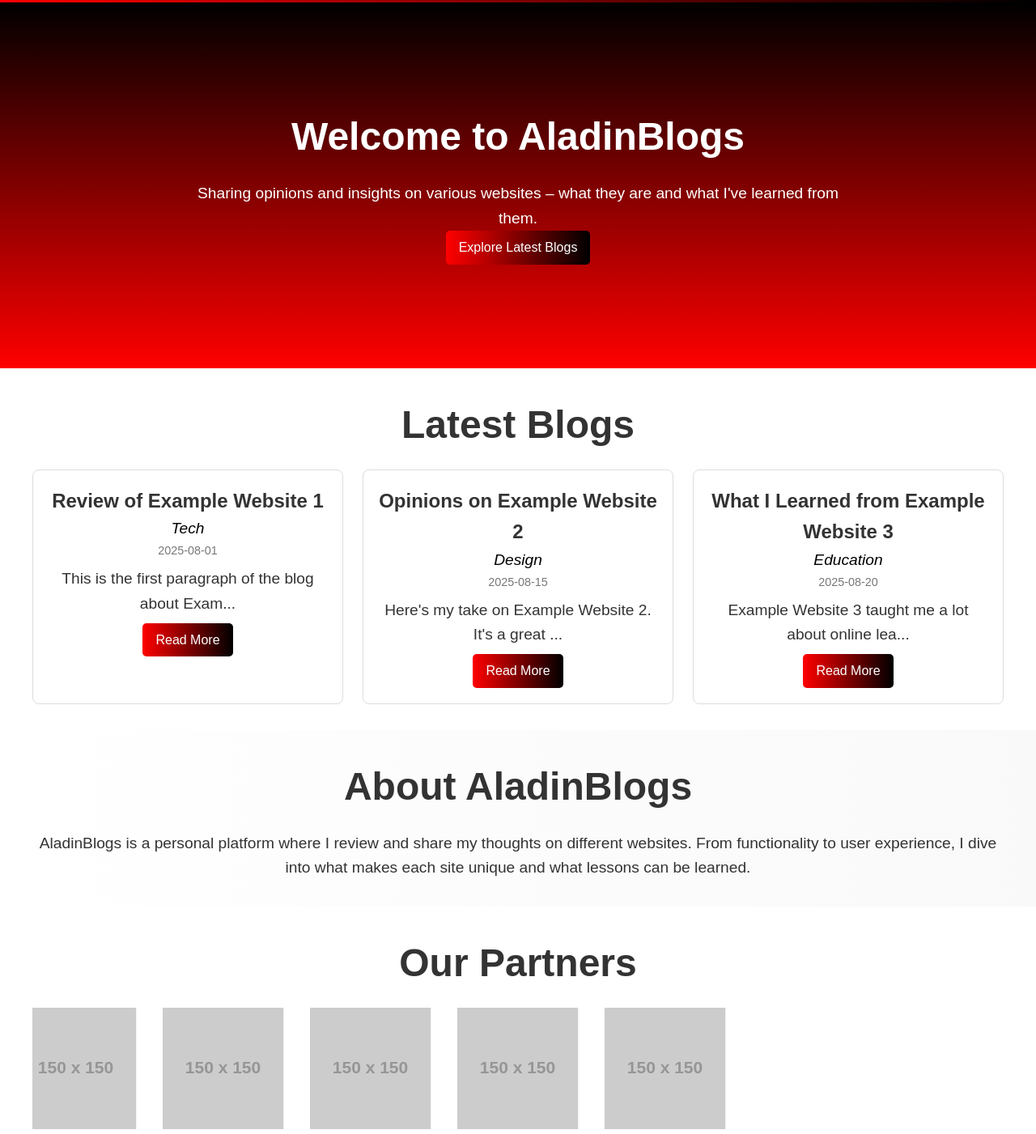
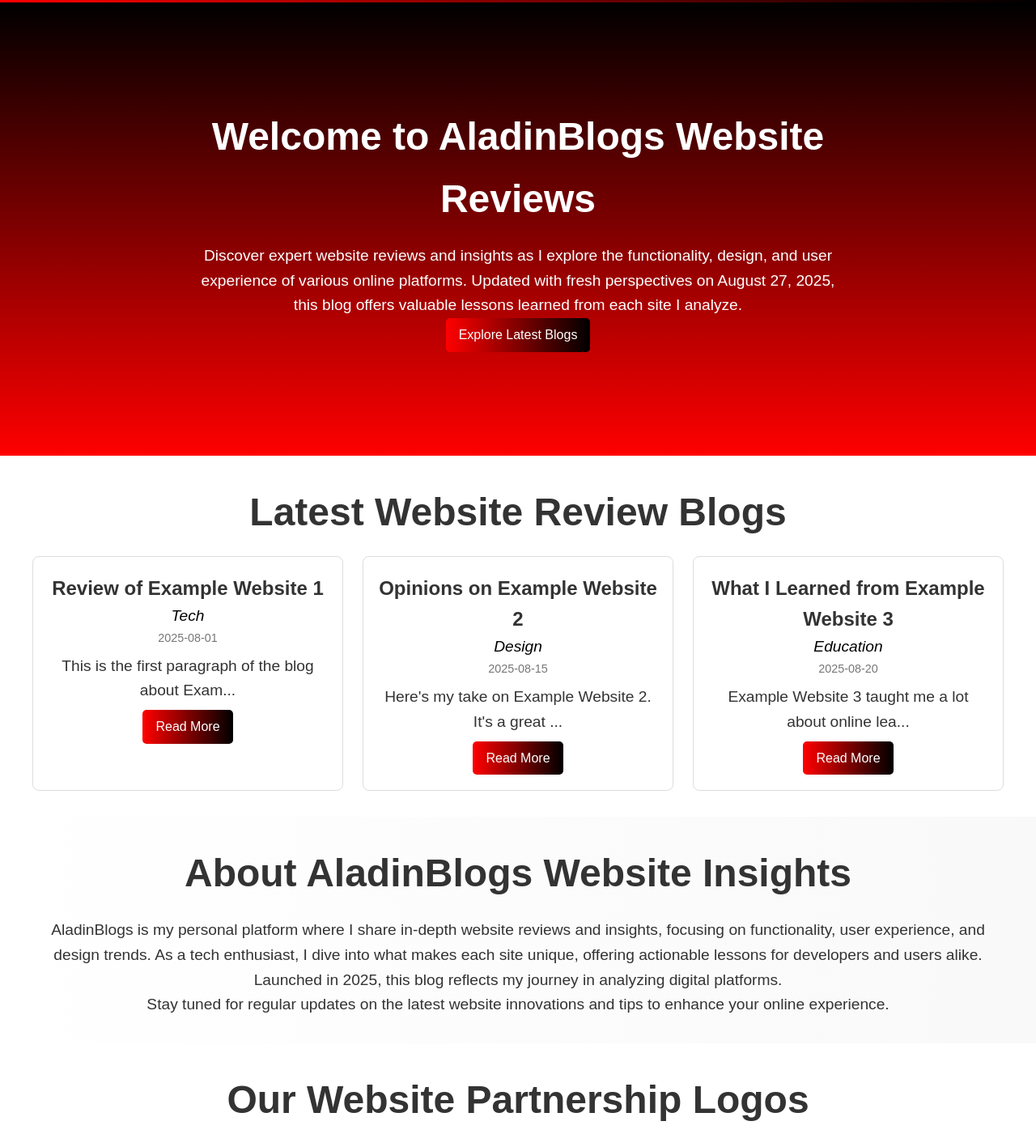
Before and after one commit to AladinWeb/AladinBlogs, a plain HTML site: page index.html in a window 1280 px wide. Shown: the part 80-1481 px from the top of the page at 81% size. Drawn offline with Linux system fonts and the light colour scheme; placeholder pictures from the web are drawn by us.

Commit message:
Updated index.html

```diff
--- a/index.html
+++ b/index.html
@@ -3,7 +3,8 @@
 <head>
     <meta charset="UTF-8">
     <meta name="viewport" content="width=device-width, initial-scale=1.0">
-    <title>AladinBlogs</title>
+    <title>AladinBlogs: Expert Website Reviews & Insights - Updated Aug 27, 2025</title>
+    <meta name="description" content="Explore AladinBlogs for expert website reviews, insights, and lessons on functionality, design, and user experience. Updated August 27, 2025, at 08:52 PM PST.">
     <link rel="stylesheet" href="/assets/styles.css">
     <link rel="stylesheet" href="/assets/header-footer.css">
 </head>
@@ -14,30 +15,30 @@
         <!-- Hero Section -->
         <section id="hero" class="hero">
             <div class="hero-content">
-                <h1>Welcome to AladinBlogs</h1>
-                <p>Sharing opinions and insights on various websites – what they are and what I've learned from them.</p>
+                <h1>Welcome to AladinBlogs Website Reviews</h1>
+                <p>Discover expert website reviews and insights as I explore the functionality, design, and user experience of various online platforms. Updated with fresh perspectives on August 27, 2025, this blog offers valuable lessons learned from each site I analyze.</p>
                 <a href="#latest-blogs" class="btn">Explore Latest Blogs</a>
             </div>
         </section>
 
         <!-- Latest Blogs Section -->
         <section id="latest-blogs" class="latest-blogs">
-            <h2>Latest Blogs</h2>
+            <h2>Latest Website Review Blogs</h2>
             <div class="blog-grid" id="blog-grid"></div>
         </section>
 
         <!-- About Section -->
         <section id="about" class="about">
             <div class="about-content">
-                <h2>About AladinBlogs</h2>
-                <p>AladinBlogs is a personal platform where I review and share my thoughts on different websites. From functionality to user experience, I dive into what makes each site unique and what lessons can be learned.</p>
+                <h2>About AladinBlogs Website Insights</h2>
+                <p>AladinBlogs is my personal platform where I share in-depth website reviews and insights, focusing on functionality, user experience, and design trends. As a tech enthusiast, I dive into what makes each site unique, offering actionable lessons for developers and users alike. Launched in 2025, this blog reflects my journey in analyzing digital platforms.</p>
+                <p>Stay tuned for regular updates on the latest website innovations and tips to enhance your online experience.</p>
             </div>
         </section>
 
-
         <!-- Partnership Logo Carousel -->
         <section id="partnerships" class="partnerships">
-            <h2>Our Partners</h2>
+            <h2>Our Website Partnership Logos</h2>
             <div class="carousel">
                 <img src="https://via.placeholder.com/150?text=Partner1" alt="Partner 1">
                 <img src="https://via.placeholder.com/150?text=Partner2" alt="Partner 2">
@@ -49,7 +50,7 @@
 
         <!-- Contact Section -->
         <section id="contact" class="contact">
-            <h2>Contact Us</h2>
+            <h2>Contact Us for Website Support</h2>
             <div class="contact-details">
                 <p>Email: info@aladinblogs.com</p>
                 <p>Phone: +1-123-456-7890</p>
@@ -61,7 +62,7 @@
 
         <!-- Newsletter Section -->
         <section id="newsletter" class="newsletter">
-            <h2>Subscribe to Newsletter</h2>
+            <h2>Subscribe to Website Newsletter</h2>
             <form>
                 <input type="email" placeholder="Enter your email" required>
                 <button type="submit" class="btn">Subscribe</button>
```
